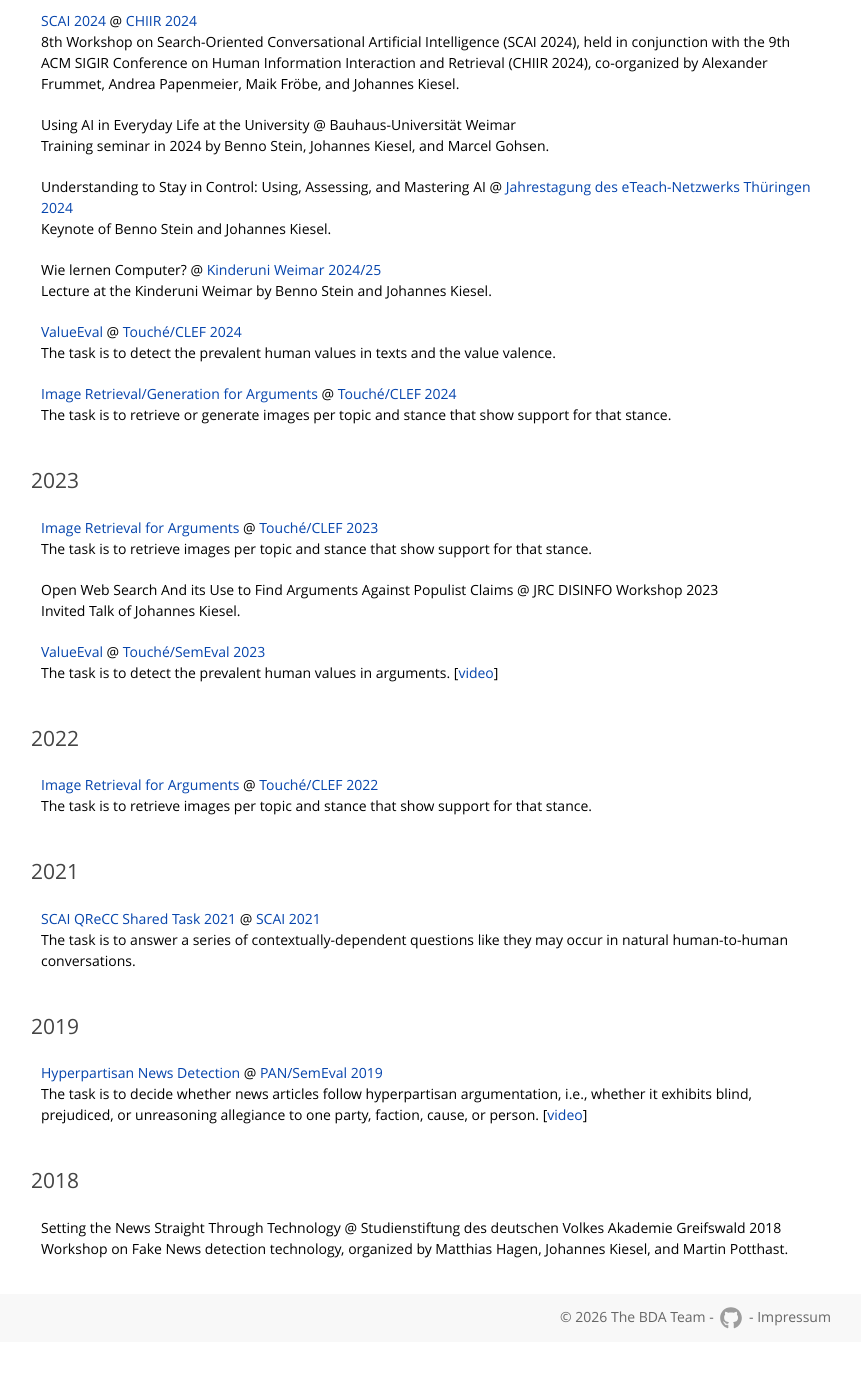
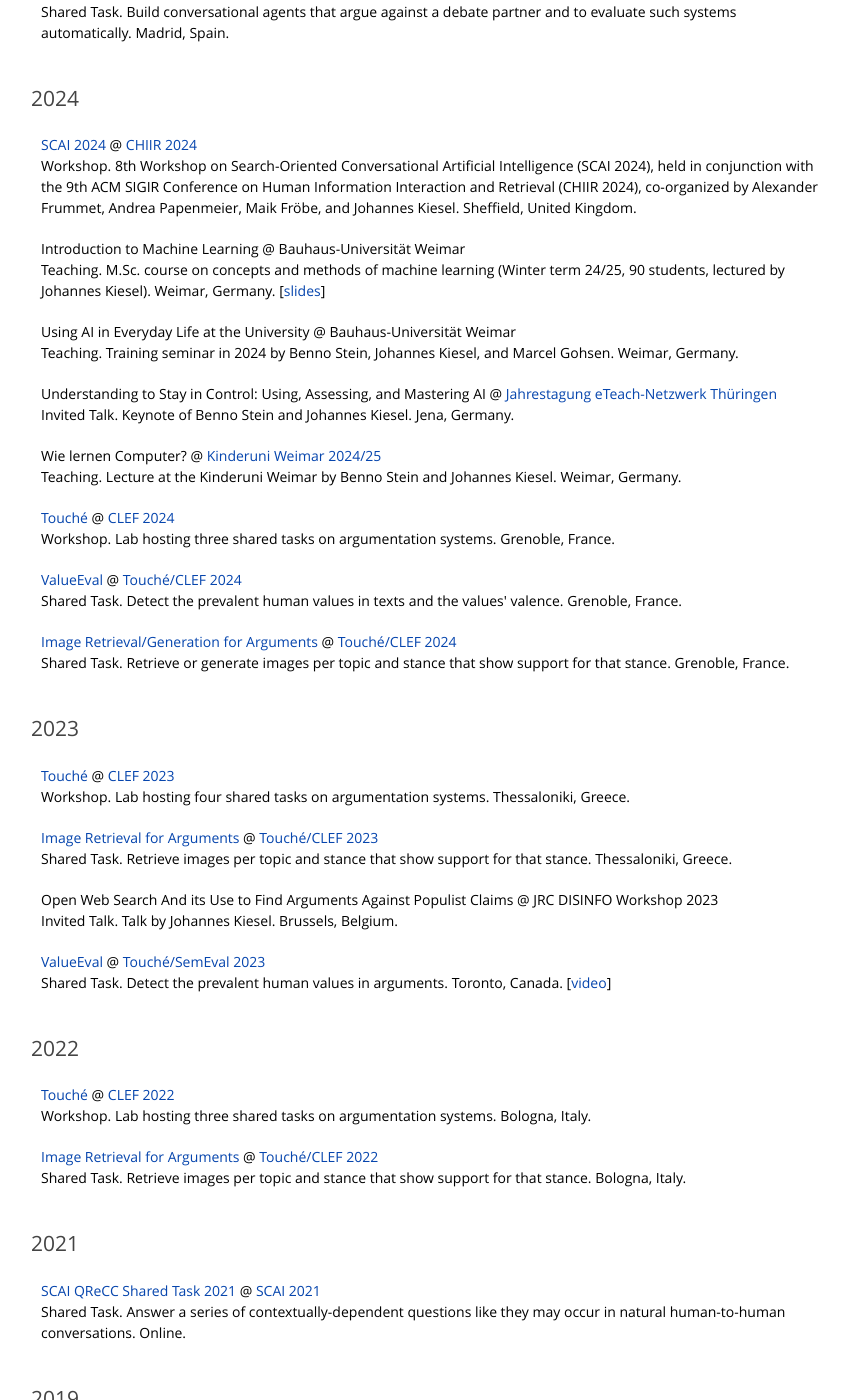
Before and after one commit to the-bda-team/the-bda-team-web, a Jekyll site: the page built from events.html, in a window 1280 px wide and 1400 px high, scrolled down 678 px. Shown: the whole window, without its empty margins (209-1070 px from the left). Built offline with Jekyll 4.4.1, drawn with Linux system fonts in a browser that asks for light colours; before the commit the page ends 2020 px from its top, so only the background shows below that; some of the changed text lies outside the part shown.

Commit message:
add more events

```diff
--- a/_data/events.json
+++ b/_data/events.json
@@ -1,59 +1,91 @@
 [
   {
+    "id": "clef2026-touche",
+    "category": "Workshop",
+    "description": "Lab hosting four shared tasks on argumentation systems",
+    "host": "CLEF 2026",
+    "hosturl": "https://clef2026.clef-initiative.eu/",
+    "keywords": ["computational argumentation"],
+    "month": "sep",
+    "name": "Touch\u00e9",
+    "people": ["kiesel"],
+    "site": "Jena, Germany",
+    "url": "https://touche.webis.de/clef26/touche26-web/index.html",
+    "year": 2026
+  },
+  {
     "id": "clef2026-touche-fallacy-detection",
-    "category": "Shared Tasks",
-    "description": "The task is to determine if and in which way an argument is fallacious",
+    "category": "Shared Task",
+    "description": "Determine if and in which way an argument is fallacious",
     "host": "Touch\u00e9/CLEF 2026",
-    "hosturl": "https://clef2026.clef-initiative.eu/",
+    "hosturl": "https://touche.webis.de/clef26/touche26-web/index.html",
     "keywords": ["computational argumentation"],
     "month": "sep",
     "name": "Fallacy Detection",
     "people": ["kiesel"],
+    "site": "Jena, Germany",
     "url": "https://touche.webis.de/clef26/touche26-web/fallacy-detection.html",
     "year": 2026
   },
   {
     "id": "trec2025-ikat",
-    "category": "Shared Tasks",
-    "description": "The task is to build conversational agents that respond to users' immerdiate queries but adapt their responses based on the cumulative context of the interaction",
+    "category": "Shared Task",
+    "description": "Build conversational agents that respond to users' immerdiate queries but adapt their responses based on the cumulative context of the interaction",
     "host": "TREC 2025",
     "hosturl": "https://trec.nist.gov/",
     "keywords": ["conversational search", "user simulation"],
     "month": "dec",
     "name": "Interactive Knowledge Assistance Track (iKAT)",
     "people": ["kiesel"],
+    "site": "Online",
     "url": "https://web.archive.org/web/20251117155335/https://www.trecikat.com/",
     "year": 2025
   },
   {
+    "id": "clef2025-touche",
+    "category": "Workshop",
+    "description": "Lab hosting four shared tasks on argumentation systems",
+    "host": "CLEF 2025",
+    "hosturl": "https://clef2025.clef-initiative.eu/",
+    "keywords": ["computational argumentation"],
+    "month": "sep",
+    "name": "Touch\u00e9",
+    "people": ["kiesel"],
+    "site": "Madrid, Spain",
+    "url": "https://touche.webis.de/clef25/touche25-web/index.html",
+    "year": 2025
+  },
+  {
     "id": "clef2025-touche-image-retrieval-generation-for-arguments",
-    "category": "Shared Tasks",
-    "description": "The task is to retrieve or generate images that help to convey central aspects of claims",
+    "category": "Shared Task",
+    "description": "Retrieve or generate images that help to convey central aspects of claims",
     "host": "Touch\u00e9/CLEF 2025",
-    "hosturl": "https://clef2025.clef-initiative.eu/",
+    "hosturl": "https://touche.webis.de/clef25/touche25-web/index.html",
     "keywords": ["computational argumentation"],
     "month": "sep",
     "name": "Image Retrieval/Generation for Arguments",
     "people": ["kiesel"],
+    "site": "Madrid, Spain",
     "url": "https://touche.webis.de/clef25/touche25-web/image-retrieval-for-arguments.html",
     "year": 2025
   },
   {
     "id": "clef2025-touche-retrieval-augmented-debating",
-    "category": "Shared Tasks",
-    "description": "The task is to build conversational agents that argue against a debate partner and to evaluate such systems automatically",
+    "category": "Shared Task",
+    "description": "Build conversational agents that argue against a debate partner and to evaluate such systems automatically",
     "host": "Touch\u00e9/CLEF 2025",
-    "hosturl": "https://clef2025.clef-initiative.eu/",
+    "hosturl": "https://touche.webis.de/clef25/touche25-web/index.html",
     "keywords": ["computational argumentation", "conversational search", "user simulation"],
     "month": "sep",
     "name": "Retrieval-Augmented Debating",
     "people": ["kiesel"],
+    "site": "Madrid, Spain",
     "url": "https://touche.webis.de/clef25/touche25-web/retrieval-augmented-debating.html",
     "year": 2025
   },
   {
     "id": "scai2024",
-    "category": "Conferences and Workshops",
+    "category": "Workshop",
     "description": "8th Workshop on Search-Oriented Conversational Artificial Intelligence (SCAI 2024), held in conjunction with the 9th ACM SIGIR Conference on Human Information Interaction and Retrieval (CHIIR 2024), co-organized by Alexander Frummet, Andrea Papenmeier, Maik Fr\u00f6be, and Johannes Kiesel",
     "host": "CHIIR 2024",
     "hosturl": "https://chiir2024.github.io/",
@@ -62,6 +94,17 @@
     "people": ["kiesel"],
     "site": "Sheffield, United Kingdom",
     "url": "https://scai.info/scai-2024/",
+    "year": 2024
+  },
+  {
+    "id": "weimar-machine-learning2425-kiesel",
+    "category": "Teaching",
+    "description": "M.Sc. course on concepts and methods of machine learning (Winter term 24/25, 90 students, lectured by Johannes Kiesel)",
+    "host": "Bauhaus-Universit\u00e4t Weimar",
+    "name": "Introduction to Machine Learning",
+    "people": ["kiesel"],
+    "site": "Weimar, Germany",
+    "slidesurl": "https://webis.de/lecturenotes.html#machine-learning",
     "year": 2024
   },
   {
@@ -77,9 +120,9 @@
   },
   {
     "id": "eteach2024-keynote",
-    "category": "Invited Talks",
+    "category": "Invited Talk",
     "description": "Keynote of Benno Stein and Johannes Kiesel",
-    "host": "Jahrestagung des eTeach-Netzwerks Th\u00fcringen 2024",
+    "host": "Jahrestagung eTeach-Netzwerk Th\u00fcringen",
     "hosturl": "https://indico.rz.uni-jena.de/event/133/overview",
     "month": "nov",
     "name": "Understanding to Stay in Control: Using, Assessing, and Mastering AI",
@@ -100,48 +143,79 @@
     "year": 2024
   },
   {
+    "id": "clef2024-touche",
+    "category": "Workshop",
+    "description": "Lab hosting three shared tasks on argumentation systems",
+    "host": "CLEF 2024",
+    "hosturl": "https://clef2024.clef-initiative.eu/",
+    "keywords": ["computational argumentation"],
+    "month": "sep",
+    "name": "Touch\u00e9",
+    "people": ["kiesel"],
+    "site": "Grenoble, France",
+    "url": "https://touche.webis.de/clef24/touche24-web/index.html",
+    "year": 2024
+  },
+  {
     "id": "clef2024-touche-human-value-detection",
-    "category": "Shared Tasks",
-    "description": "The task is to detect the prevalent human values in texts and the value valence",
+    "category": "Shared Task",
+    "description": "Detect the prevalent human values in texts and the values' valence",
     "host": "Touch\u00e9/CLEF 2024",
-    "hosturl": "https://clef2024.clef-initiative.eu/",
+    "hosturl": "https://touche.webis.de/clef24/touche24-web/index.html",
     "keywords": ["computational argumentation", "human values"],
     "month": "sep",
     "name": "ValueEval",
     "people": ["kiesel"],
+    "site": "Grenoble, France",
     "url": "https://touche.webis.de/clef24/touche24-web/human-value-detection.html",
     "year": 2024
   },
   {
     "id": "clef2024-touche-image-retrieval-generation-for-arguments",
-    "category": "Shared Tasks",
-    "description": "The task is to retrieve or generate images per topic and stance that show support for that stance",
+    "category": "Shared Task",
+    "description": "Retrieve or generate images per topic and stance that show support for that stance",
     "host": "Touch\u00e9/CLEF 2024",
-    "hosturl": "https://clef2024.clef-initiative.eu/",
+    "hosturl": "https://touche.webis.de/clef24/touche24-web/index.html",
     "keywords": ["computational argumentation"],
     "month": "sep",
     "name": "Image Retrieval/Generation for Arguments",
     "people": ["kiesel"],
+    "site": "Grenoble, France",
     "url": "https://touche.webis.de/clef24/touche24-web/image-retrieval-for-arguments.html",
     "year": 2024
   },
   {
+    "id": "clef2023-touche",
+    "category": "Workshop",
+    "description": "Lab hosting four shared tasks on argumentation systems",
+    "host": "CLEF 2023",
+    "hosturl": "https://clef2023.clef-initiative.eu/",
+    "keywords": ["computational argumentation"],
+    "month": "sep",
+    "name": "Touch\u00e9",
+    "people": ["kiesel"],
+    "site": "Thessaloniki, Greece",
+    "url": "https://touche.webis.de/clef23/touche23-web/index.html",
+    "year": 2023
+  },
+  {
     "id": "clef2023-touche-image-retrieval-for-arguments",
-    "category": "Shared Tasks",
-    "description": "The task is to retrieve images per topic and stance that show support for that stance",
+    "category": "Shared Task",
+    "description": "Retrieve images per topic and stance that show support for that stance",
     "host": "Touch\u00e9/CLEF 2023",
-    "hosturl": "https://clef2023.clef-initiative.eu/",
+    "hosturl": "https://touche.webis.de/clef23/touche23-web/index.html",
     "keywords": ["computational argumentation"],
     "month": "sep",
     "name": "Image Retrieval for Arguments",
     "people": ["kiesel"],
+    "site": "Thessaloniki, Greece",
     "url": "https://touche.webis.de/clef23/touche23-web/image-retrieval-for-arguments.html",
     "year": 2023
   },
   {
     "id": "disinfo2023-kiesel",
-    "category": "Invited Talks",
-    "description": "Invited Talk of Johannes Kiesel",
+    "category": "Invited Talk",
+    "description": "Talk by Johannes Kiesel",
     "host": "JRC DISINFO Workshop 2023",
     "month": "sep",
     "name": "Open Web Search And its Use to Find Arguments Against Populist Claims",
@@ -151,53 +225,71 @@
   },
   {
     "id": "semeval2023-touche-human-value-detection",
-    "category": "Shared Tasks",
-    "description": "The task is to detect the prevalent human values in arguments",
+    "category": "Shared Task",
+    "description": "Detect the prevalent human values in arguments",
     "host": "Touch\u00e9/SemEval 2023",
     "hosturl": "https://semeval.github.io/SemEval2023/",
     "keywords": ["computational argumentation", "human values"],
     "month": "jul",
     "name": "ValueEval",
     "people": ["kiesel"],
+    "site": "Toronto, Canada",
     "url": "https://touche.webis.de/semeval23/touche23-web/index.html",
     "videourl": "https://youtu.be/ZAQ4LELCCY4",
     "year": 2023
   },
   {
+    "id": "clef2022-touche",
+    "category": "Workshop",
+    "description": "Lab hosting three shared tasks on argumentation systems",
+    "host": "CLEF 2022",
+    "hosturl": "https://clef2022.clef-initiative.eu/",
+    "keywords": ["computational argumentation"],
+    "month": "sep",
+    "name": "Touch\u00e9",
+    "people": ["kiesel"],
+    "site": "Bologna, Italy",
+    "url": "https://touche.webis.de/clef22/touche22-web/index.html",
+    "year": 2022
+  },
+  {
     "id": "clef2022-touche-image-retrieval-for-arguments",
-    "category": "Shared Tasks",
-    "description": "The task is to retrieve images per topic and stance that show support for that stance",
+    "category": "Shared Task",
+    "description": "Retrieve images per topic and stance that show support for that stance",
     "host": "Touch\u00e9/CLEF 2022",
-    "hosturl": "https://clef2022.clef-initiative.eu/",
+    "hosturl": "https://touche.webis.de/clef22/touche22-web/index.html",
     "keywords": ["computational argumentation"],
     "month": "sep",
     "name": "Image Retrieval for Arguments",
     "people": ["kiesel"],
+    "site": "Bologna, Italy",
     "url": "https://touche.webis.de/clef22/touche22-web/image-retrieval-for-arguments.html",
     "year": 2022
   },
   {
     "id": "scai2021-qrecc",
-    "category": "Shared Tasks",
-    "description": "The task is to answer a series of contextually-dependent questions like they may occur in natural human-to-human conversations",
+    "category": "Shared Task",
+    "description": "Answer a series of contextually-dependent questions like they may occur in natural human-to-human conversations",
     "host": "SCAI 2021",
     "hosturl": "https://scai.info/scai-2021/",
     "keywords": ["conversational search"],
     "month": "oct",
     "name": "SCAI QReCC Shared Task 2021",
     "people": ["kiesel"],
+    "site": "Online",
     "url": "https://scai.info/scai-qrecc-2021/",
     "year": 2021
   },
   {
     "id": "semeval2019-pan-hyperpartisan-news-detection",
-    "category": "Shared Tasks",
-    "description": "The task is to decide whether news articles follow hyperpartisan argumentation, i.e., whether it exhibits blind, prejudiced, or unreasoning allegiance to one party, faction, cause, or person",
+    "category": "Shared Task",
+    "description": "Decide whether news articles exhibit blind, prejudiced, or unreasoning allegiance to one party, faction, cause, or person",
     "host": "PAN/SemEval 2019",
     "hosturl": "http://alt.qcri.org/semeval2019/",
     "month": "jun",
     "name": "Hyperpartisan News Detection",
     "people": ["kiesel"],
+    "site": "Minneapolis, USA",
     "url": "https://pan.webis.de/semeval19/semeval19-web",
     "videourl": "https://youtu.be/e-9MvqHMh6I",
     "year": 2019
@@ -205,8 +297,8 @@
   {
     "id": "studienstiftung2018",
     "category": "Teaching",
-    "description": "Workshop on Fake News detection technology, organized by Matthias Hagen, Johannes Kiesel, and Martin Potthast",
-    "host": "Studienstiftung des deutschen Volkes Akademie Greifswald 2018",
+    "description": "Workshop on Fake News detection technology by Matthias Hagen, Johannes Kiesel, and Martin Potthast",
+    "host": "Studienstiftung des deutschen Volkes Akademie",
     "month": "aug",
     "name": "Setting the News Straight Through Technology",
     "people": ["kiesel"],
--- a/_includes/event/event.html
+++ b/_includes/event/event.html
@@ -45,7 +45,7 @@
 <div>
 {% if include.event.url %}<a href="{{ include.event.url }}">{% endif %}<span class="name">{{ include.event.name }}</span>{% if include.event.url %}</a>{% endif -%}
 {% if include.event.host %} @ {% if include.event.hosturl %}<a href="{{ include.event.hosturl }}">{% endif %}<span class="host">{{ include.event.host }}</span>{% if include.event.hosturl %}</a>{% endif %}{% endif -%}
-<br><span class="description">{{ include.event.description }}.</span>
+<br><span class="category">{{ include.event.category }}</span>. <span class="description">{{ include.event.description }}.</span> <span class="site">{{ include.event.site }}.</span>
 <span class="resources">
 {%- if include.event.codeurl %}
 <a href="{{ include.event.codeurl }}">code</a>{% endif %}
--- a/_schemas/events.json
+++ b/_schemas/events.json
@@ -8,10 +8,10 @@
   "$defs": {
     "Event": {
       "type": "object",
-      "required": ["id", "category", "description", "host", "name", "people", "year"],
+      "required": ["id", "category", "description", "host", "name", "people", "site", "year"],
       "properties": {
         "id": { "type": "string" },
-        "category": { "type": "string", "enum": ["Conferences and Workshops", "Invited Talks", "Shared Tasks", "Teaching"] },
+        "category": { "type": "string", "enum": ["Conference", "Invited Talk", "Shared Task", "Teaching", "Workshop"] },
         "codeurl": { "type": "string", "format": "uri" },
         "dataurl": { "type": "string", "format": "uri" },
         "description": { "type": "string" },
```
